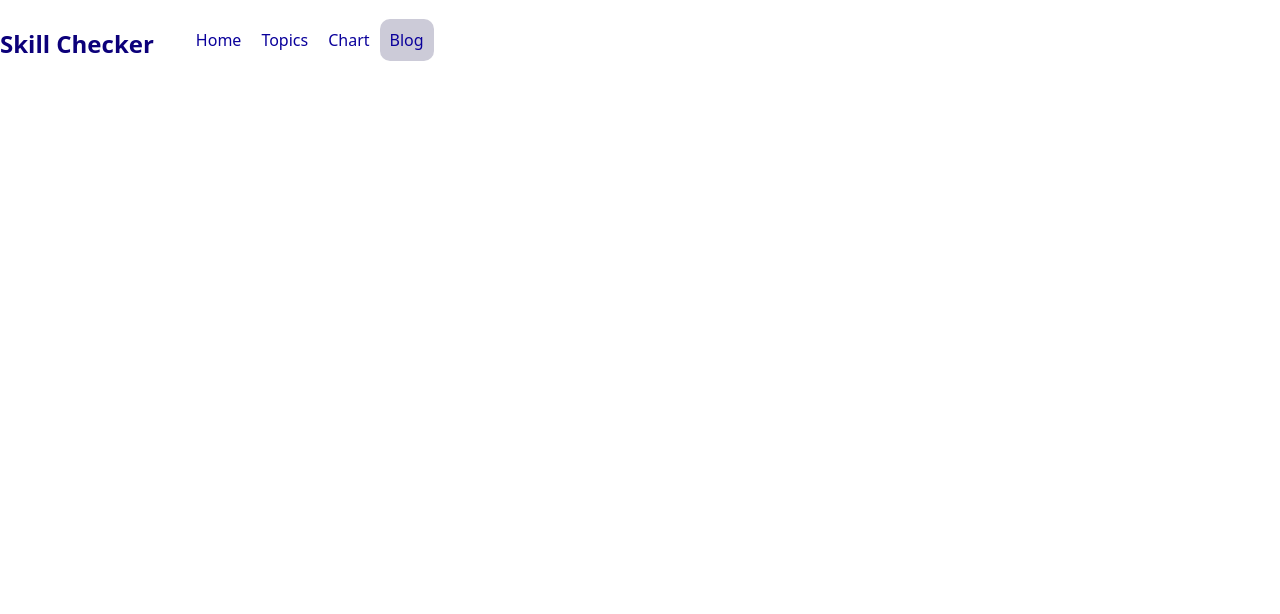
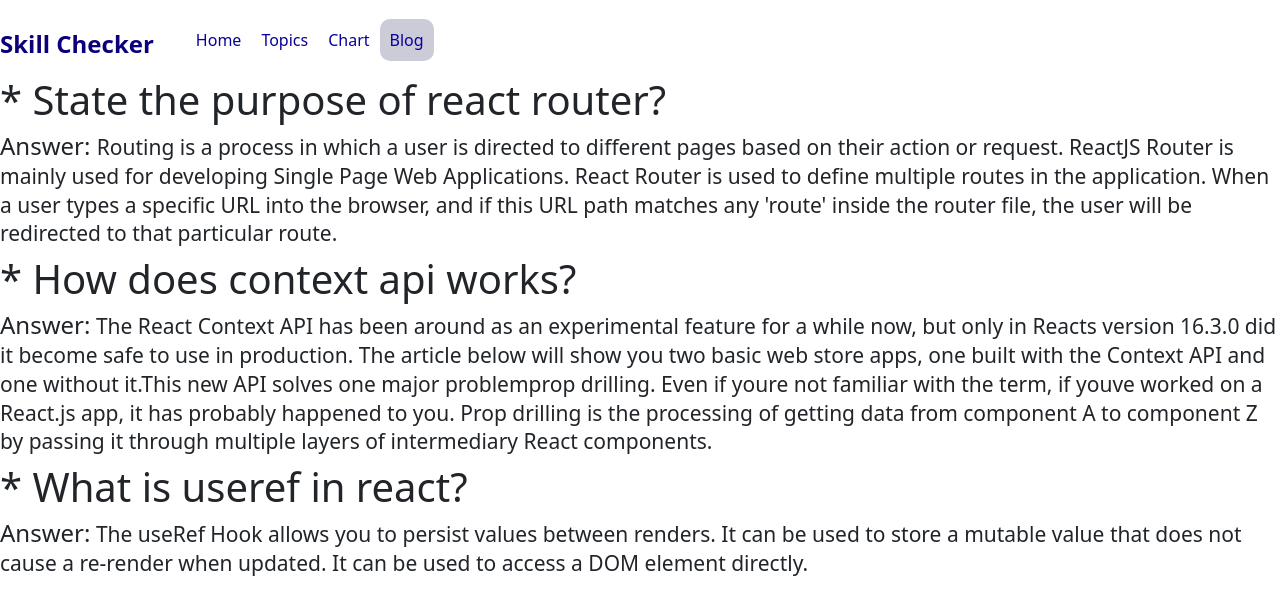
Before and after one commit to habib4224/Skill-Checker, a React (Create React App) app: page /blog in a window 1280 px wide. Shown: the top 614 px of the page. Built offline with nearby package versions, Linux system fonts and the light colour scheme.

Commit message:
Blog quiz complete

```diff
--- a/src/component/Blog/Blog.js
+++ b/src/component/Blog/Blog.js
@@ -3,7 +3,21 @@ import './Blog.css'
 
 const Blog = () => {
     return (
-        <div>
+        <div >
+            <h1>
+                * State the purpose of react router?
+            </h1>
+            <h4>Answer: <small>Routing is a process in which a user is directed to different pages based on their action or request. ReactJS Router is mainly used for developing Single Page Web Applications. React Router is used to define multiple routes in the application. When a user types a specific URL into the browser, and if this URL path matches any 'route' inside the router file, the user will be redirected to that particular route.</small></h4>
+            <h1>
+                * How does context api works?
+            </h1>
+            <h4>Answer:<small> The React Context API has been around as an experimental feature for a while now, but only in Reacts version 16.3.0 did it become safe to use in production. The article below will show you two basic web store apps, one built with the Context API and one without it.This new API solves one major problemprop drilling. Even if youre not familiar with the term, if youve worked on a React.js app, it has probably happened to you. Prop drilling is the processing of getting data from component A to component Z by passing it through multiple layers of intermediary React components.
+            </small></h4>
+            <h1>
+                * What is useref in react?
+            </h1>
+            <h4>Answer:<small> The useRef Hook allows you to persist values between renders. It can be used to store a mutable value that does not cause a re-render when updated. It can be used to access a DOM element directly.</small></h4>
+
 
         </div>
     );
```
